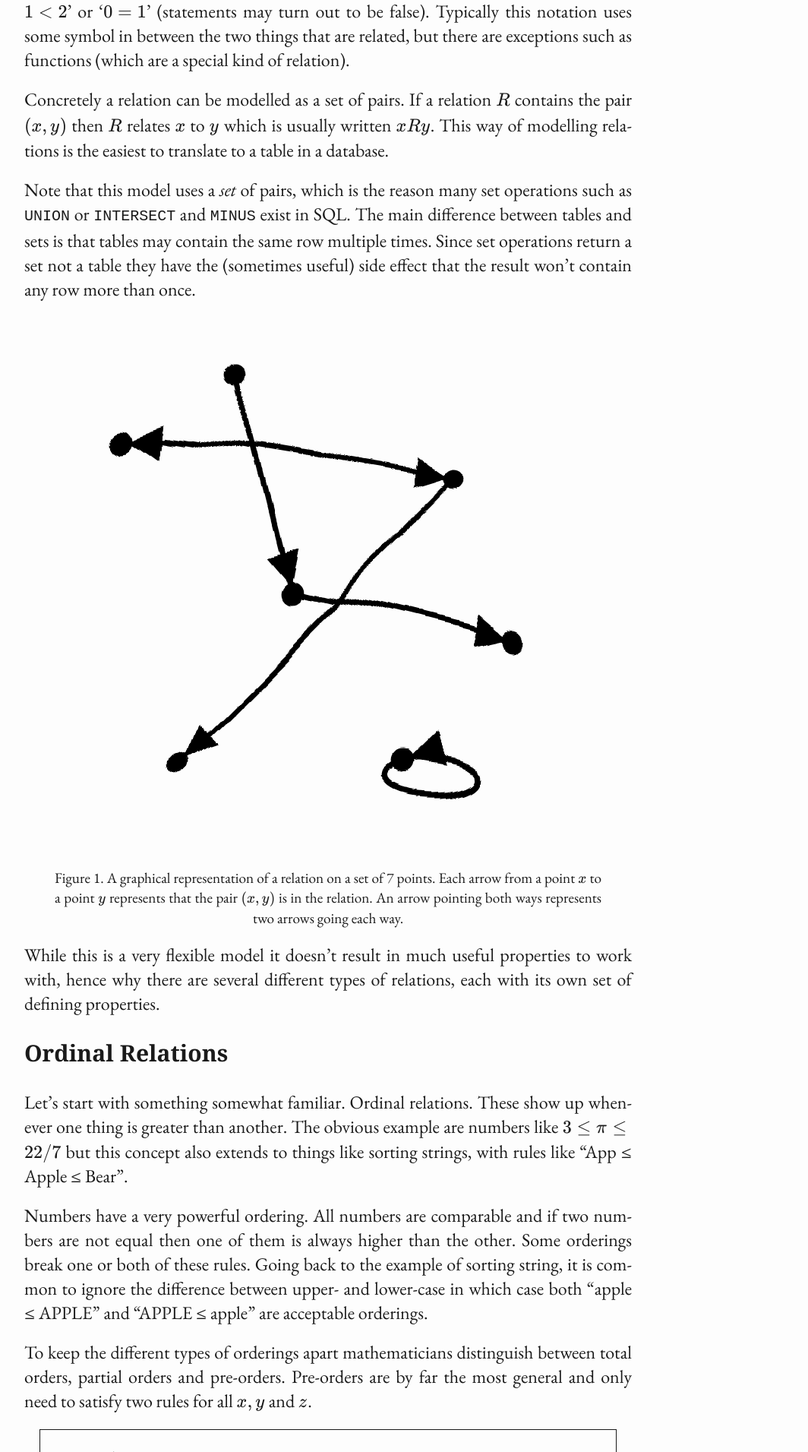
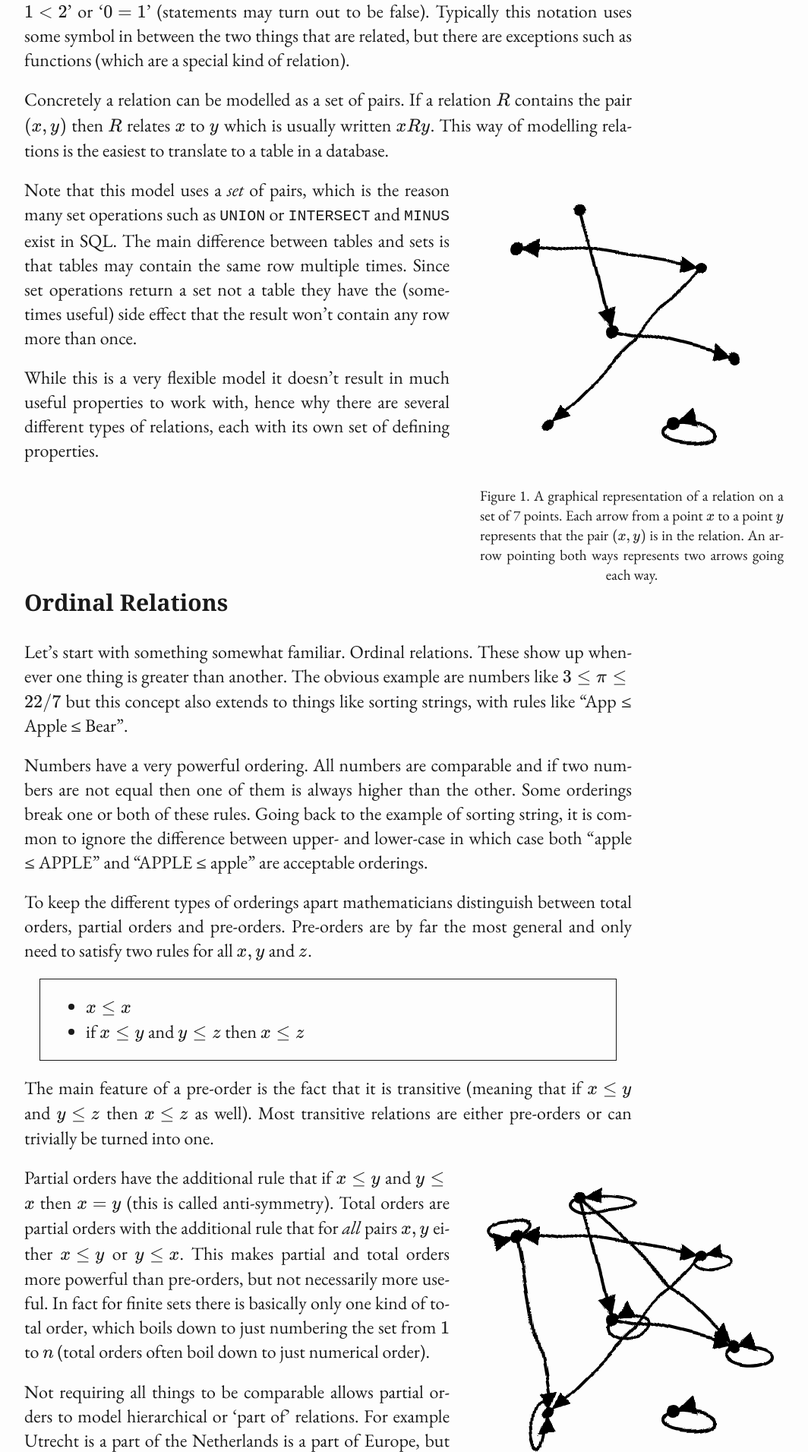
Before and after one commit to Shiandow/shiandow.github.io, a Jekyll site: the page built from _posts/2023-10-24-putting-the-relational-back-in-relational-databases.md, in a window 1280 px wide. Shown: the part 996-2907 px from the top of the page at 76% size, without its empty margins (208-1272 px from the left). Built offline with Jekyll 4.4.1, drawn with Linux system fonts in a browser that asks for light colours; some web fonts are replaced.

Commit message:
Side Figures

```diff
--- a/assets/styles/default.css
+++ b/assets/styles/default.css
@@ -76,7 +76,7 @@ a {
     text-align: center;
     display: block;
 }
-details, figure {
+details {
     margin: 0 2rem;
 }
 
@@ -89,6 +89,17 @@ blockquote {
 figure {
     font-size: 0.8rem;
     text-align-last: center;
+    max-width: 20rem;
+    margin:  0 auto;
+    padding: 0 2rem;
+}
+/* Side figure */
+@media(min-width: 880px) {
+    figure {
+        float: right;
+        margin-left: 0rem;
+        margin-right: calc(min(0rem, max(-24rem, 20rem - 50vw)));
+    }
 }
 
 /* Side notes */
@@ -178,7 +189,7 @@ h2 .subtitle {
     font-weight: normal;
     font-style: italic;
 }
-
+h1,h2,h3,h4 { clear: right; }
 h1 a, h2 a, h3 a, h4 a, #TOC a {
     text-decoration: none;
 }
```
Also changed, not shown: _posts/2023-10-24-putting-the-relational-back-in-relational-databases.md (+2 -1 lines). Lines whose indentation alone changed are shown as unchanged.
